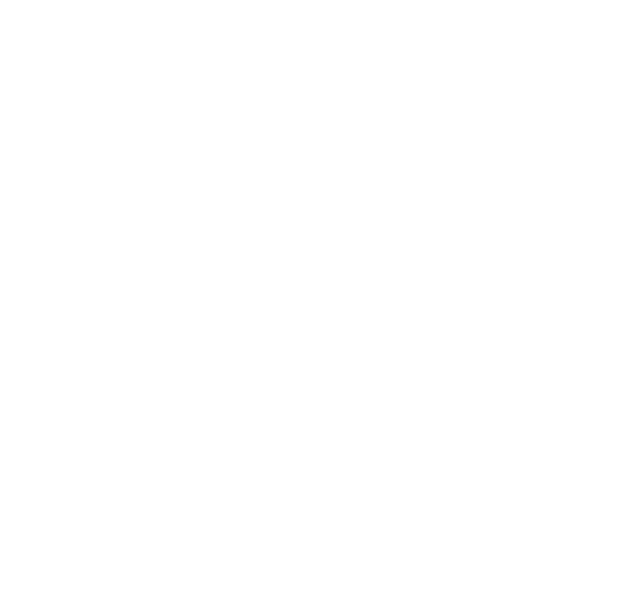
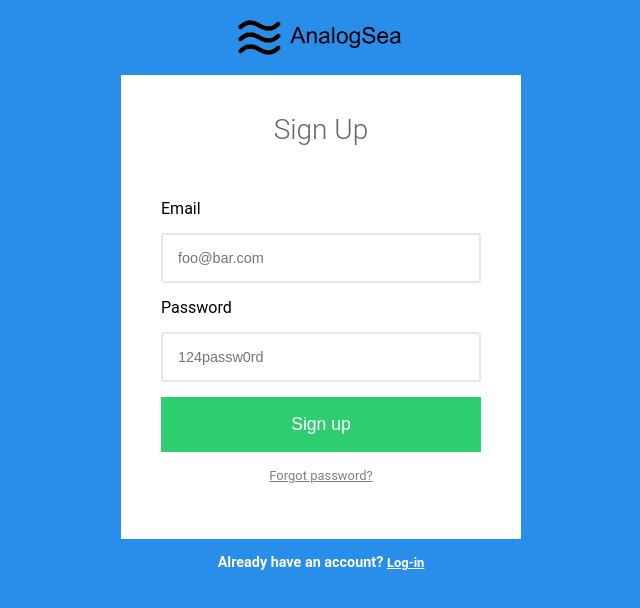
Before and after one commit to kkmooney/analog-sea-signup, a plain HTML site: page signup.html in a window 1280 px wide. Shown: the whole page, without its empty margins (319-959 px from the left). Drawn offline with Linux system fonts and the light colour scheme.

Commit message:
updates to sign-up page

```diff
--- a/css/login-page.css
+++ b/css/login-page.css
@@ -6,3 +6,84 @@ html, body {
 * {
 	box-sizing: border-box;
 }
+
+body {
+	background: #298eea;
+    font-family: 'Roboto', helvetica, sans-serif;
+}
+
+
+.header {
+	height: 75px;
+	text-align: center;
+}
+
+
+.logo {
+	height: 35px;
+	margin-top: 20px;
+}
+
+.main {
+}
+
+.signup-text {
+	text-align: center;
+	font-size: 175%;
+	font-weight: 300;
+	color: #666;
+}
+
+.signup-form {
+	background-color: white;
+	margin-left: auto;
+	margin-right: auto;
+	width: 400px;
+	padding-left: 40px;
+	padding-right: 40px;
+	padding-bottom: 40px;
+	border-style: none;
+	overflow: auto;
+}
+
+.signup-form > * {
+	width: 320px;
+	display: block;
+	padding-top: 15px;
+	padding-bottom: 15px;
+}
+
+.signup-form input {
+	box-sizing: border-box;
+	border: 2px solid #E7E7E7;
+	border-radius: 3px;
+	padding-right: 15px;
+	padding-left: 15px;
+	color: #E7E7E7;
+	font-weight: 300;
+	font-size: 90%
+}
+
+.signup-button {
+	margin-top: 15px;
+	height: 55px;
+	border: 2px none;
+	background-color: #2ECE70;
+	color: white;
+	font-weight: 300;
+	font-size:110%;
+}
+
+.forgot-password, a {
+	text-align: center;
+	color: grey;
+	font-size: 90%;
+}
+
+.have-account, .have-account a {
+	text-align: center;
+	color: white;
+	font-weight: 600;
+	font-size: 90%;
+	padding-top: 15px;
+}
--- a/signup.html
+++ b/signup.html
@@ -0,0 +1,25 @@
+<!DOCTYPE html>
+<html>
+<head>
+	<title>Analog Sea - Signup Page</title>
+	<meta name="description" charset="utf-8" content="Sign up to join Analog Sea! Some additional descriptive text here.">
+	<link rel="stylesheet" type="text/css" href="css/login-page.css">
+</head>
+<body>
+	<header class="header">
+		<img class="logo" src="images/logo_t_vistaPrint.png">
+	</header>
+	<main class="main">
+		<form action="/signup/" method="POST" class="signup-form">
+			<h2 class="signup-text">Sign Up</h2>
+			<label for="email" class="email-label">Email</label>
+			<input type="email" name="email" id="email" class="email-input" placeholder="foo@bar.com" required>
+			<label for="password" class="password-label">Password</label>
+			<input type="password" name="password" id="password" class="password-input" placeholder="124passw0rd" required>
+			<button type="submit" name="submit" id="submit" class="signup-button">Sign up</button>
+			<div class="forgot-password"><a href="/forgot-password/new" class="password-link">Forgot password?</a></div>
+		</form>
+		<div class="have-account">Already have an account? <a href="/login" class="login-link">Log-in</a></div>
+	</main>
+</body>
+</html>
```
Also changed, not shown: signup/index.html (+3 -2 lines), signup/login.html (deleted, +0 -9 lines).
